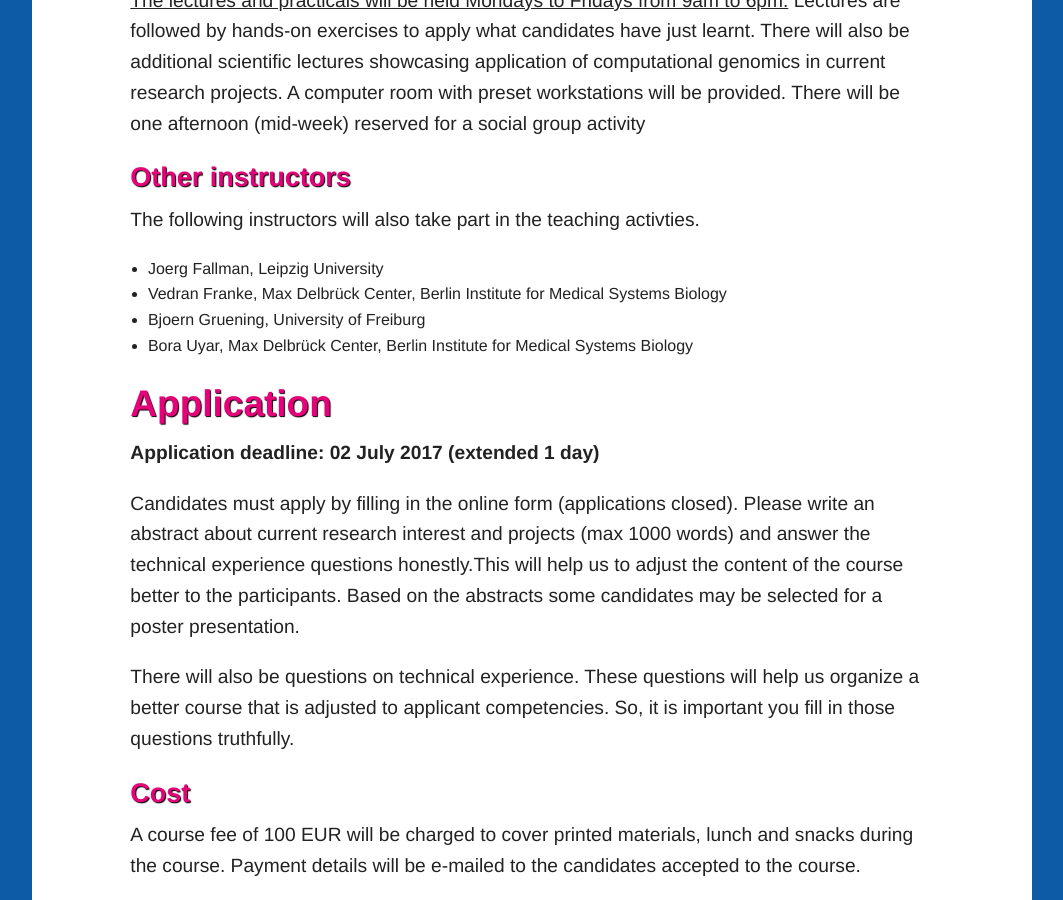
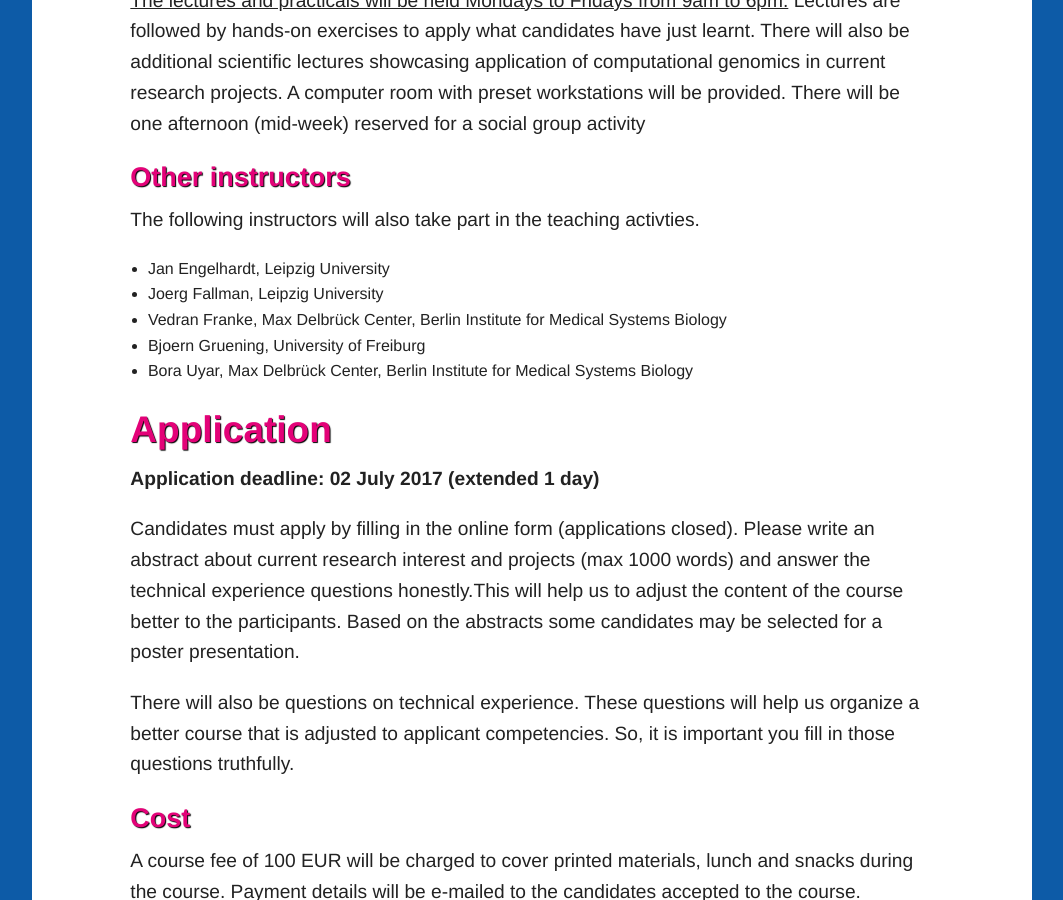
Before and after one commit to BIMSBbioinfo/compgen, a Jekyll site: the page 2017/index.html, which Jekyll copies as it is, in a window 1280 px wide and 900 px high, scrolled down 2015 px. Shown: the whole window, without its empty margins (108-1171 px from the left). Built offline with Jekyll 4.4.1, drawn with Linux system fonts in a browser that asks for light colours; nearby versions of some CDN libraries; library files that are not in the unit come from our copies.

Commit message:
updated instructors

```diff
--- a/2017/index.html
+++ b/2017/index.html
@@ -111,6 +111,7 @@
         The following instructors will also take part in the teaching activties.<br>
 
          <ul>
+          <li>Jan Engelhardt, Leipzig University</li>
           <li>Joerg Fallman, Leipzig University</li>
           <li>Vedran Franke, Max Delbrück Center, Berlin Institute for Medical Systems Biology</li>
           <li>Bjoern Gruening, University of Freiburg</li>
```
